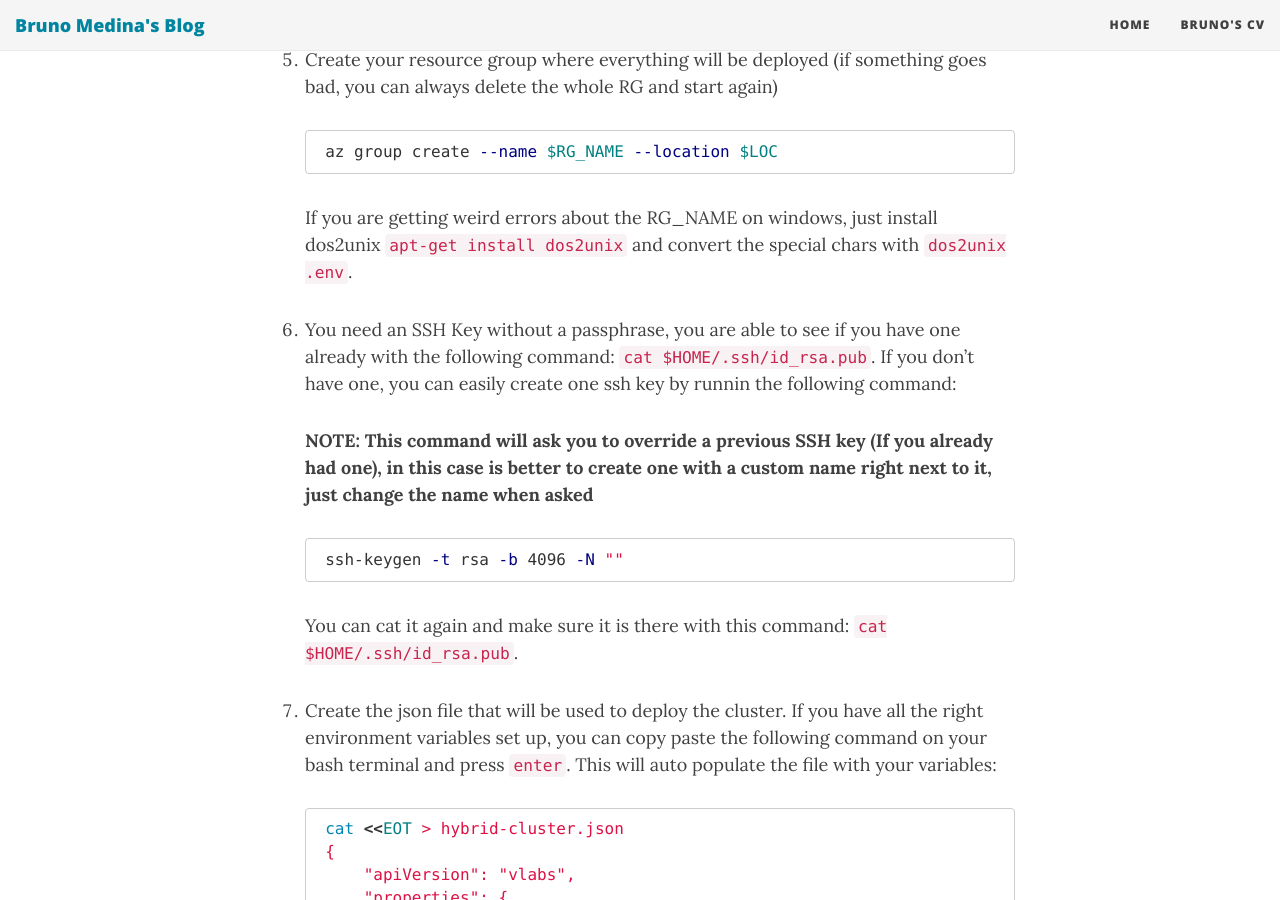
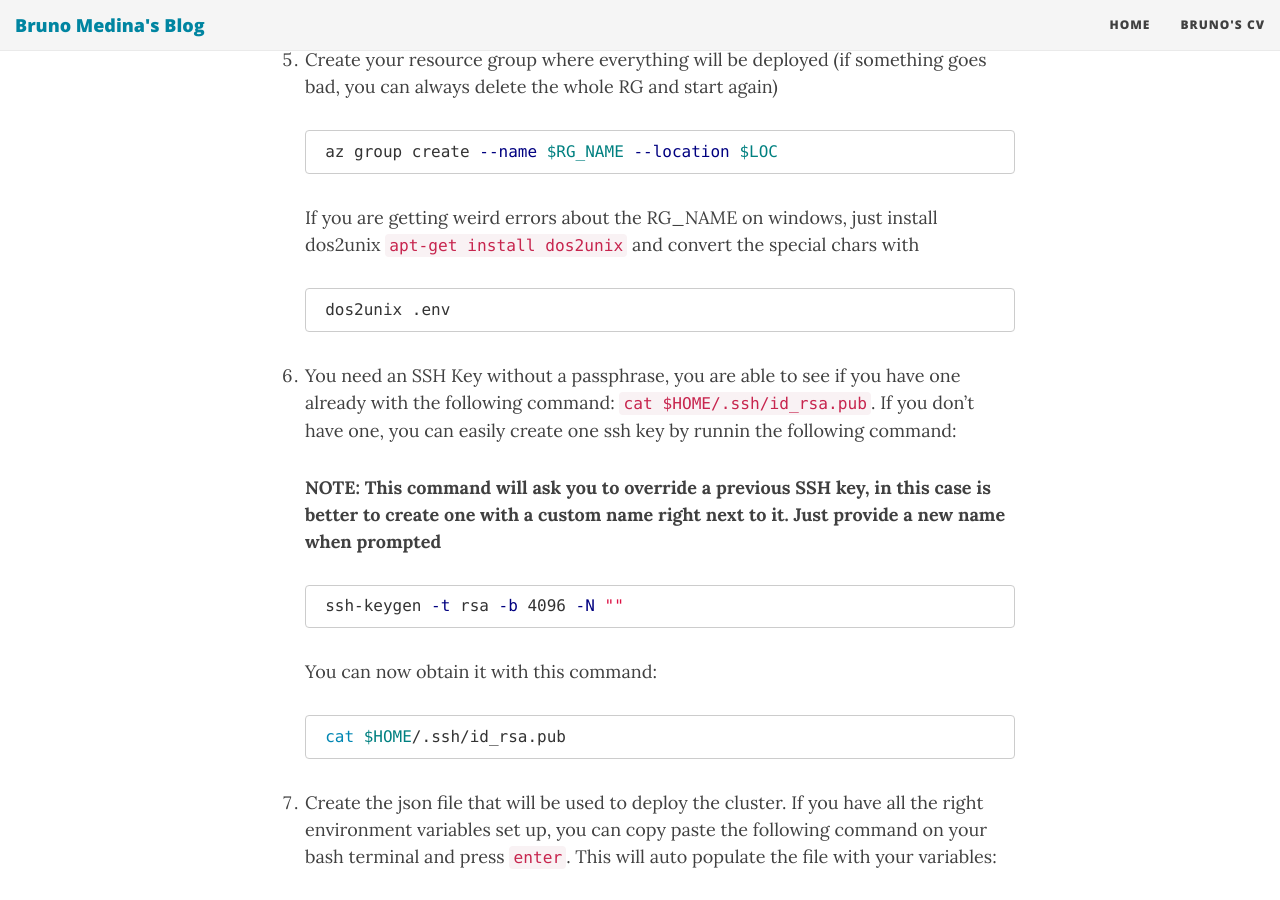
Before and after one commit to brusMX/brusMX.github.io, a Jekyll site: the page built from _posts/2018-04-03-hybrid-cluster.md, in a window 1280 px wide and 900 px high, scrolled down 2515 px. Built offline with Jekyll 4.4.1, drawn with Linux system fonts in a browser that asks for light colours; nearby versions of some CDN libraries; Markdown is read by kramdown in place of the engine named in the settings; some of the changed text lies outside the part shown.

Commit message:
Giving it more style

````diff
--- a/_posts/2018-04-03-hybrid-cluster.md
+++ b/_posts/2018-04-03-hybrid-cluster.md
@@ -77,17 +77,25 @@ Optional, a KeyVault to store Service Principals and RBAC support with AAD.
     ```bash
     az group create --name $RG_NAME --location $LOC
     ```
-    If you are getting weird errors about the RG_NAME on windows, just install dos2unix `apt-get install dos2unix` and convert the special chars with `dos2unix .env`.
+    If you are getting weird errors about the RG_NAME on windows, just install dos2unix `apt-get install dos2unix` and convert the special chars with
+
+    ```bash
+    dos2unix .env
+    ```
 
 1. You need an SSH Key without a passphrase, you are able to see if you have one already with the following command: `cat $HOME/.ssh/id_rsa.pub`. If you don't have one, you can easily create one ssh key by runnin the following command:
 
-    **NOTE: This command will ask you to override a previous SSH key (If you already had one), in this case is better to create one with a custom name right next to it, just change the name when asked**
+    **NOTE: This command will ask you to override a previous SSH key, in this case is better to create one with a custom name right next to it. Just provide a new name when prompted**
 
     ```bash
     ssh-keygen -t rsa -b 4096 -N ""
     ```
 
-    You can cat it again and make sure it is there with this command: `cat $HOME/.ssh/id_rsa.pub`.
+    You can now obtain it with this command:
+
+    ```bash
+    cat $HOME/.ssh/id_rsa.pub
+    ```
 
 1. Create the json file that will be used to deploy the cluster. If you have all the right environment variables set up, you can copy paste the following command on your bash terminal and press `enter`. This will auto populate the file with your variables:
 
````
Also changed, not shown: other parts of _posts/2018-04-03-hybrid-cluster.md (+1 -2 lines).
